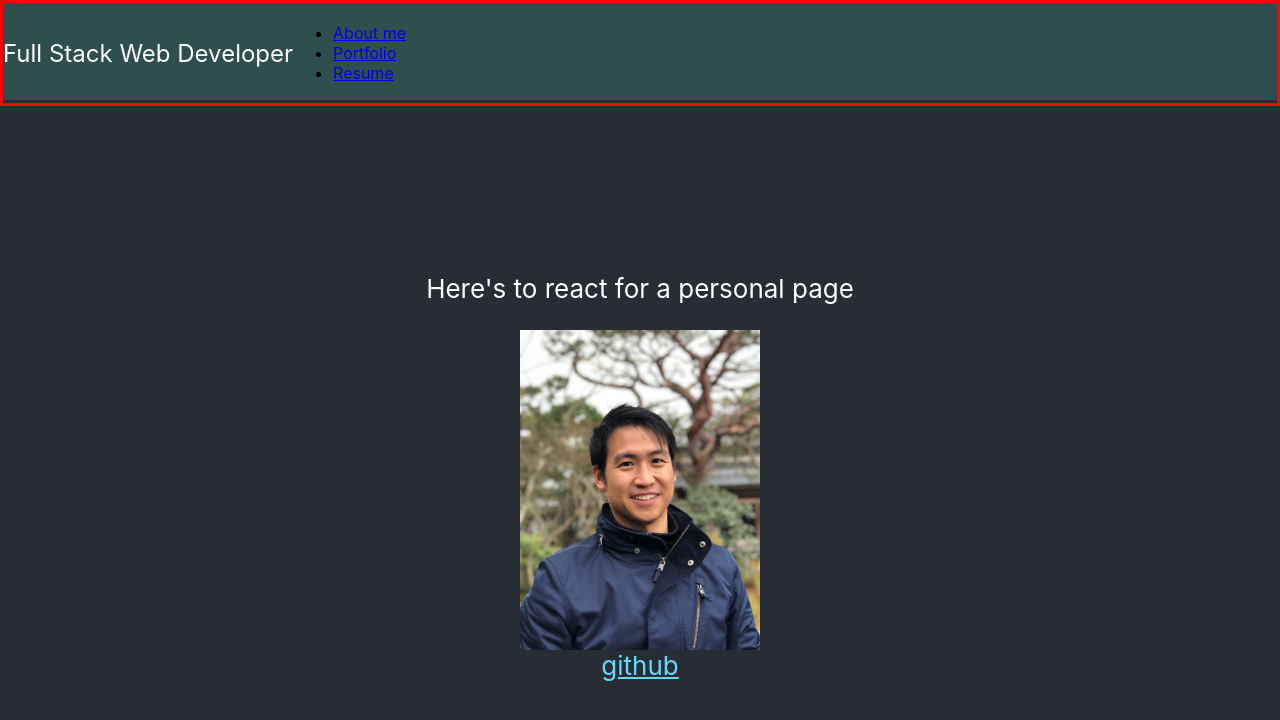
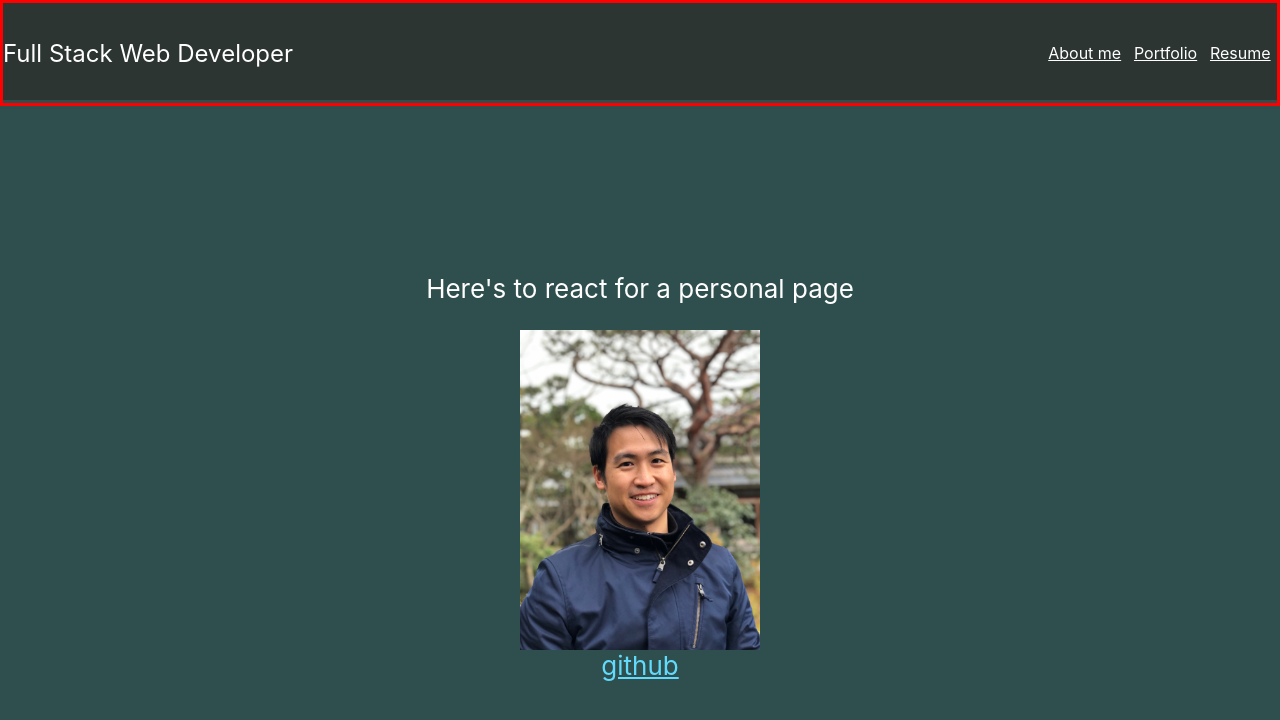
Before and after one commit to stu562/personalpage, a React (Create React App) app: page / in a window 1280 px wide. Shown: the top 720 px of the page. Built offline with nearby package versions, Linux system fonts and the light colour scheme.

Commit message:
added spacing to navbar

```diff
--- a/src/App.css
+++ b/src/App.css
@@ -9,7 +9,7 @@
 }
 
 .App-header {
-  background-color: #282c34;
+  background-color: #2F4F4F;
   min-height: 100vh;
   display: flex;
   flex-direction: column;
--- a/src/components/Toolbar/Toolbar.css
+++ b/src/components/Toolbar/Toolbar.css
@@ -1,7 +1,11 @@
+.spacing {
+  flex: 1;
+  /* takes up all space in nav */
+}
 .toolbar{
   width:100%;
   position:fixed;
-  background-color:	#2F4F4F;
+  background-color:	#2C3531;
   height: 100px;
   top: 0px;
   left: 0px;
@@ -14,8 +18,24 @@
   border: solid red;
 
 }
-.toolbar__logo a{
+.toolbar__logo a {
   color: white;
   text-decoration: none;
   font-size: 1.5rem;
 }
+.toolbar_navigation-items ul {
+  list-style: none;
+  margin: 0;
+  padding: 0;
+  display: flex;
+}
+
+.toolbar_navigation-items a {
+  color:white;
+  padding: 0 0.4rem;
+}
+
+.toolbar_navigation-items a:hover,
+.toolbar_navigation-items a:active {
+  color: #FFCB9A;
+}
--- a/src/components/Toolbar/Toolbar.js
+++ b/src/components/Toolbar/Toolbar.js
@@ -6,7 +6,8 @@ const Toolbar = prop => (
     <nav className="toolbar__navigation">
       <div></div>
       <div className="toolbar__logo"><a href="/">Full Stack Web Developer</a></div>
-      <div className="toolbar_navigation-item">
+      <div className="spacing"></div>
+      <div className="toolbar_navigation-items">
         <ul>
           <li><a href="/"> About me</a></li>
           <li><a href="/"> Portfolio</a></li>
```
